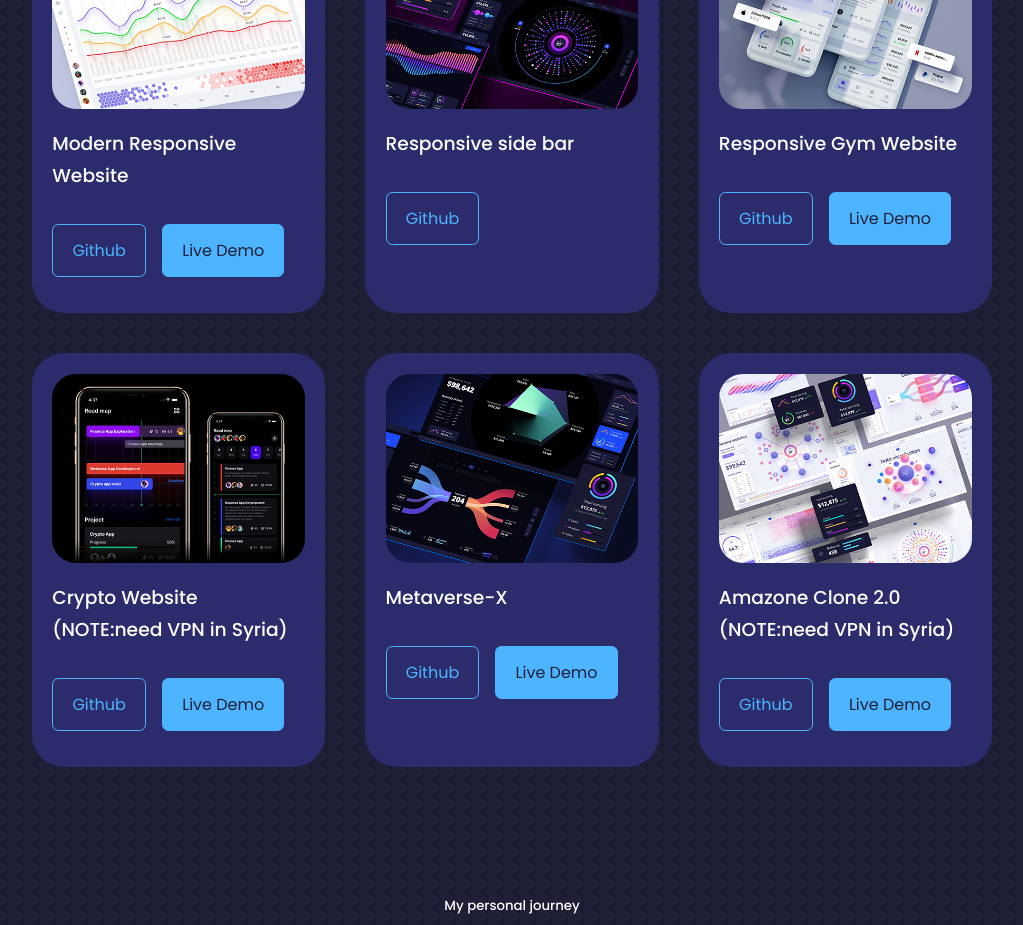
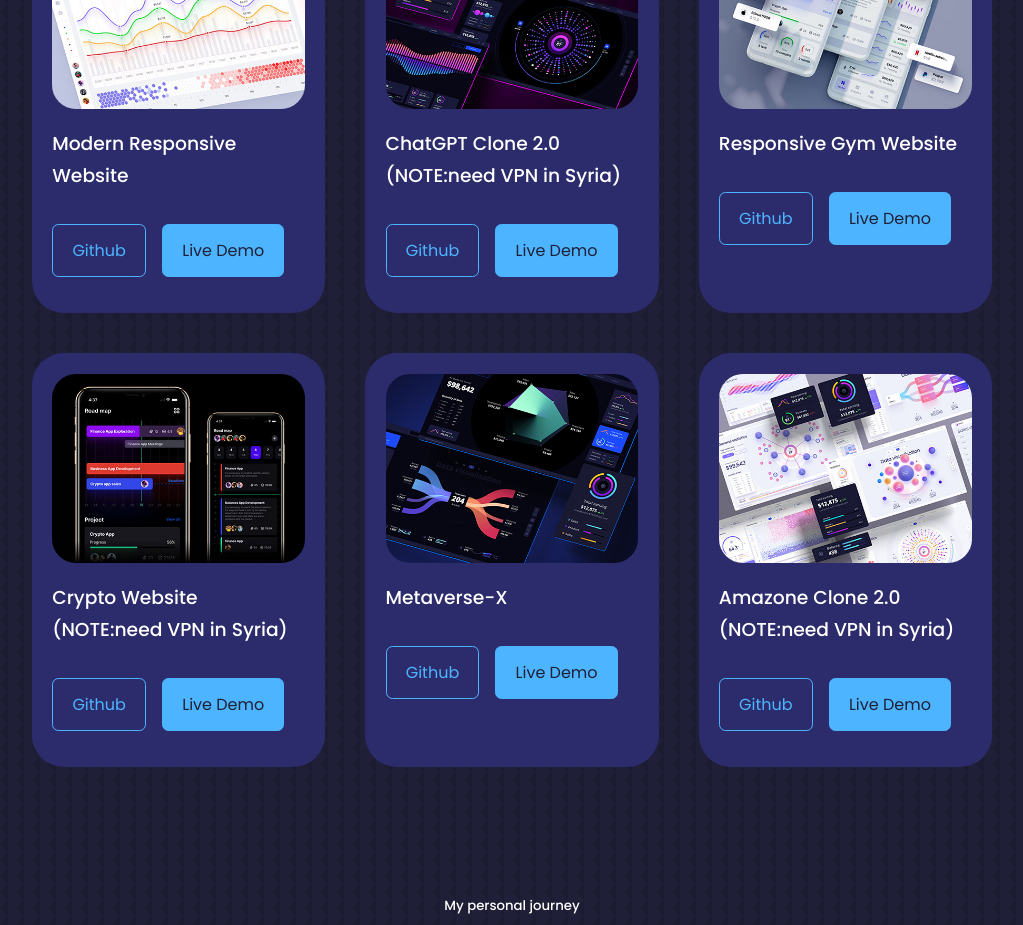
Before and after one commit to Alifouanne/my-portfolio, a React (Create React App) app: page / in a window 1280 px wide. Shown: the part 3580-4505 px from the top of the page, without its empty margins (128-1151 px from the left). Built offline with nearby package versions, Linux system fonts and the light colour scheme.

Commit message:
add chatgpt to portfolio

```diff
--- a/src/components/portfolio/Portfolio.jsx
+++ b/src/components/portfolio/Portfolio.jsx
@@ -43,17 +43,24 @@ const Portfolio = () => {
               alt="Orion UI kit - Charts templates & infographics in Figma"
             />
           </div>
-          <h3>Responsive side bar</h3>
+          <h3>ChatGPT Clone 2.0 (NOTE:need VPN in Syria)</h3>
           <div className="portfolio__item-cta">
             <a
-              href="https://github.com/Alifouanne/Responsive-side-bar"
+              href="https://github.com/Alifouanne/chatgpt-2.0"
               className="btn"
               target="_blank"
               rel="noreferrer"
             >
               Github
             </a>
-            {/*  <a href="https://dribbble.com/shots/16580766-Orion-UI-kit-Charts-templates-infographics-in-Figma" className="btn btn-primary" target='_blank' rel='noreferrer' >Live Demo</a> */}
+            <a
+              href="https://chatgpt-2-0-topaz.vercel.app/"
+              className="btn btn-primary"
+              target="_blank"
+              rel="noreferrer"
+            >
+              Live Demo
+            </a>
           </div>
         </article>
         <article className="portfolio__item">
```
